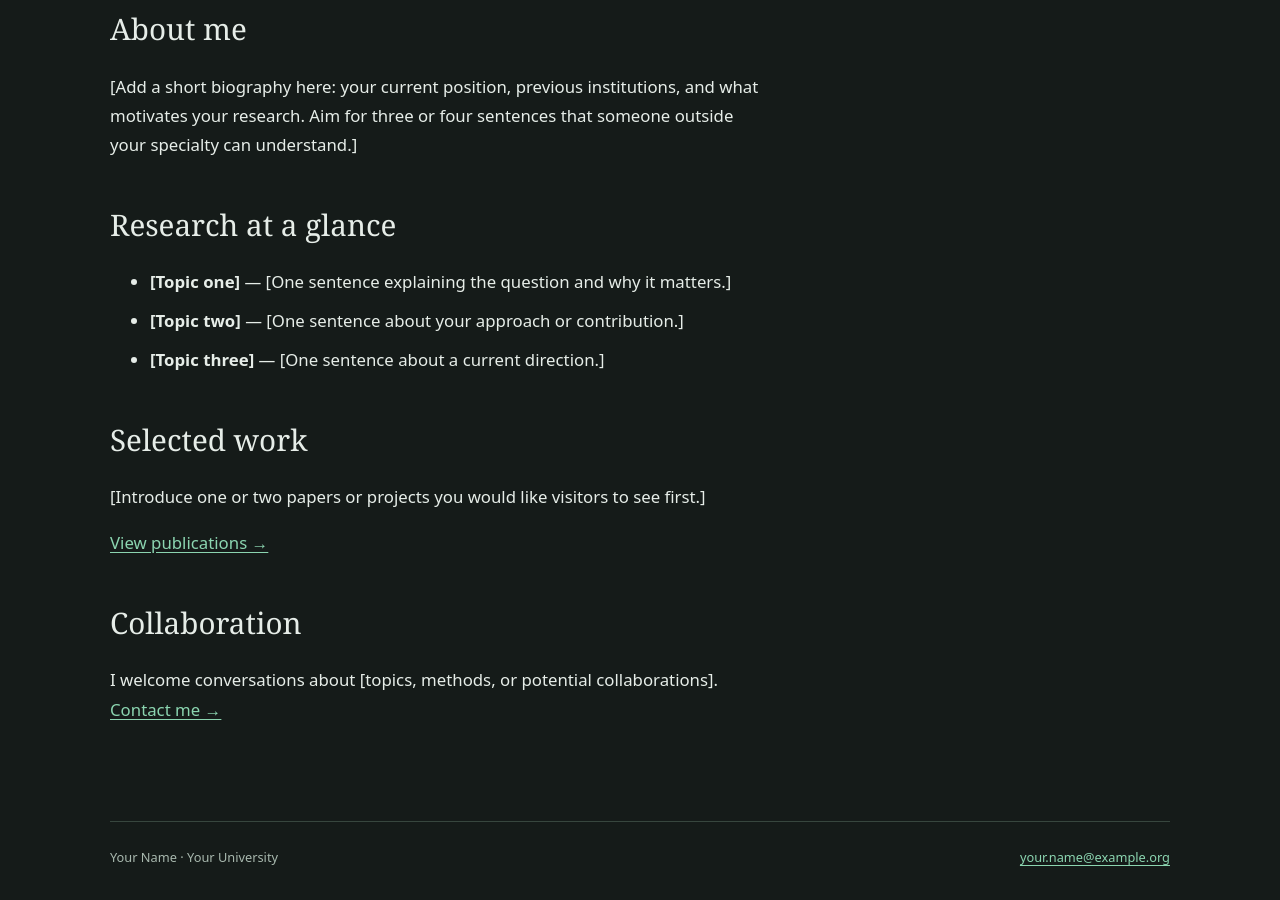
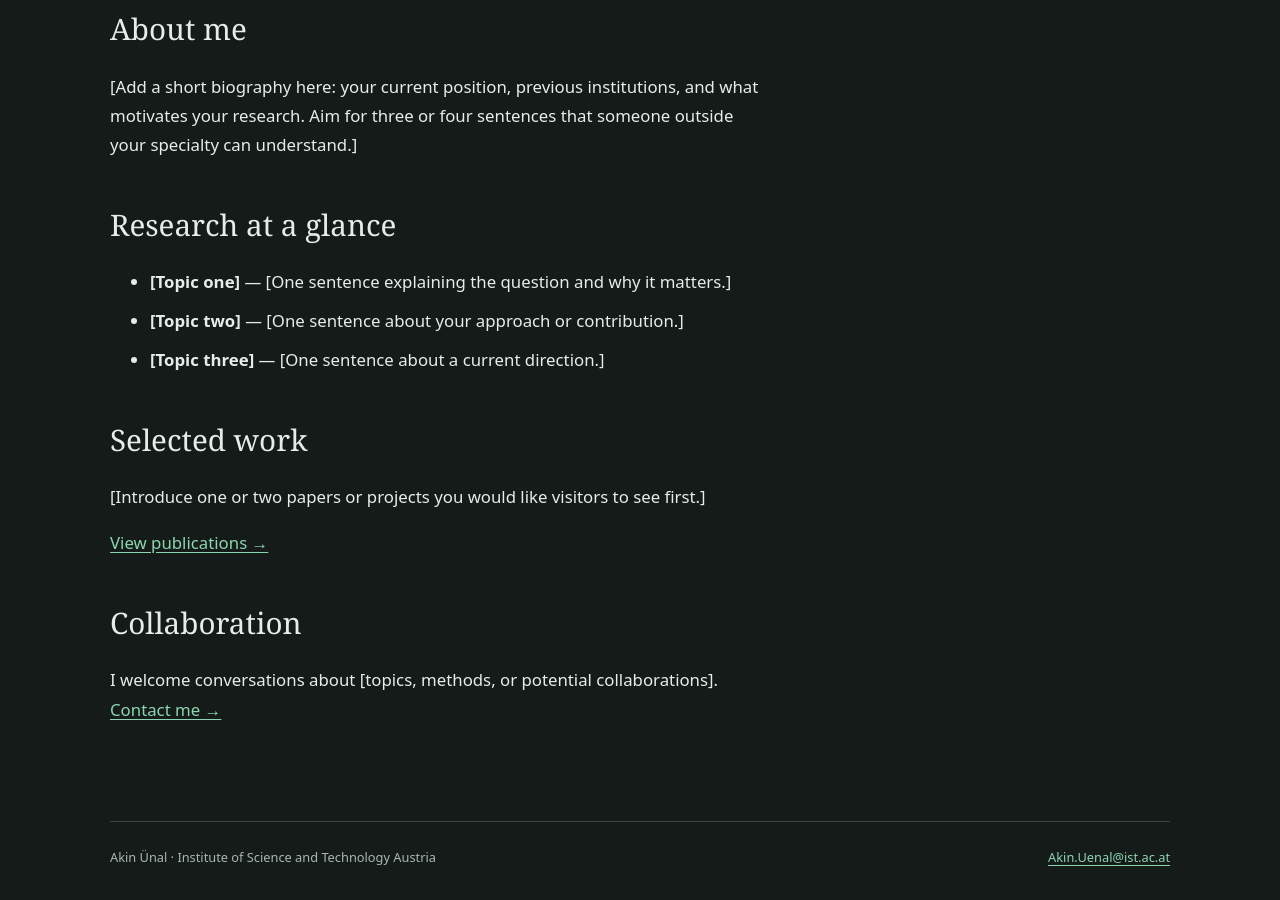
Before and after one commit to Semigroup/Semigroup.github.io, a Jekyll site: the page built from index.md, in a window 1280 px wide and 900 px high, scrolled down 622 px. Built offline with Jekyll 4.4.1, drawn with Linux system fonts in a browser that asks for light colours; some of the changed text lies outside the part shown.

Commit message:
personal details

```diff
--- a/_config.yml
+++ b/_config.yml
@@ -1,13 +1,13 @@
-title: "Your Name"
-description: "Postdoctoral researcher in [your field] at [your institution]."
+title: "Akin Ünal"
+description: "Postdoctoral researcher, Algebraic Cryptanalysis, Institute of Science and Technology Austria"
 url: "https://semigroup.github.io"
 baseurl: ""
 lang: en
 author:
-  name: "Your Name"
+  name: "Akin Ünal"
   role: "Postdoctoral Researcher"
-  institution: "Your University"
-  email: "your.name@example.org"
+  institution: "Institute of Science and Technology Austria"
+  email: "Akin.Uenal@ist.ac.at"
 markdown: kramdown
 permalink: pretty
 defaults:
@@ -22,9 +22,11 @@ navigation:
     url: /research/
   - title: Publications
     url: /publications/
-  - title: Teaching
-    url: /teaching/
-  - title: CV & Contact
+#  - title: Teaching
+#    url: /teaching/
+  - title: CV
+    url: /cv/
+  - title: Contact
     url: /contact/
 exclude:
   - README.md
```
Also changed, not shown: cv.md (added).
